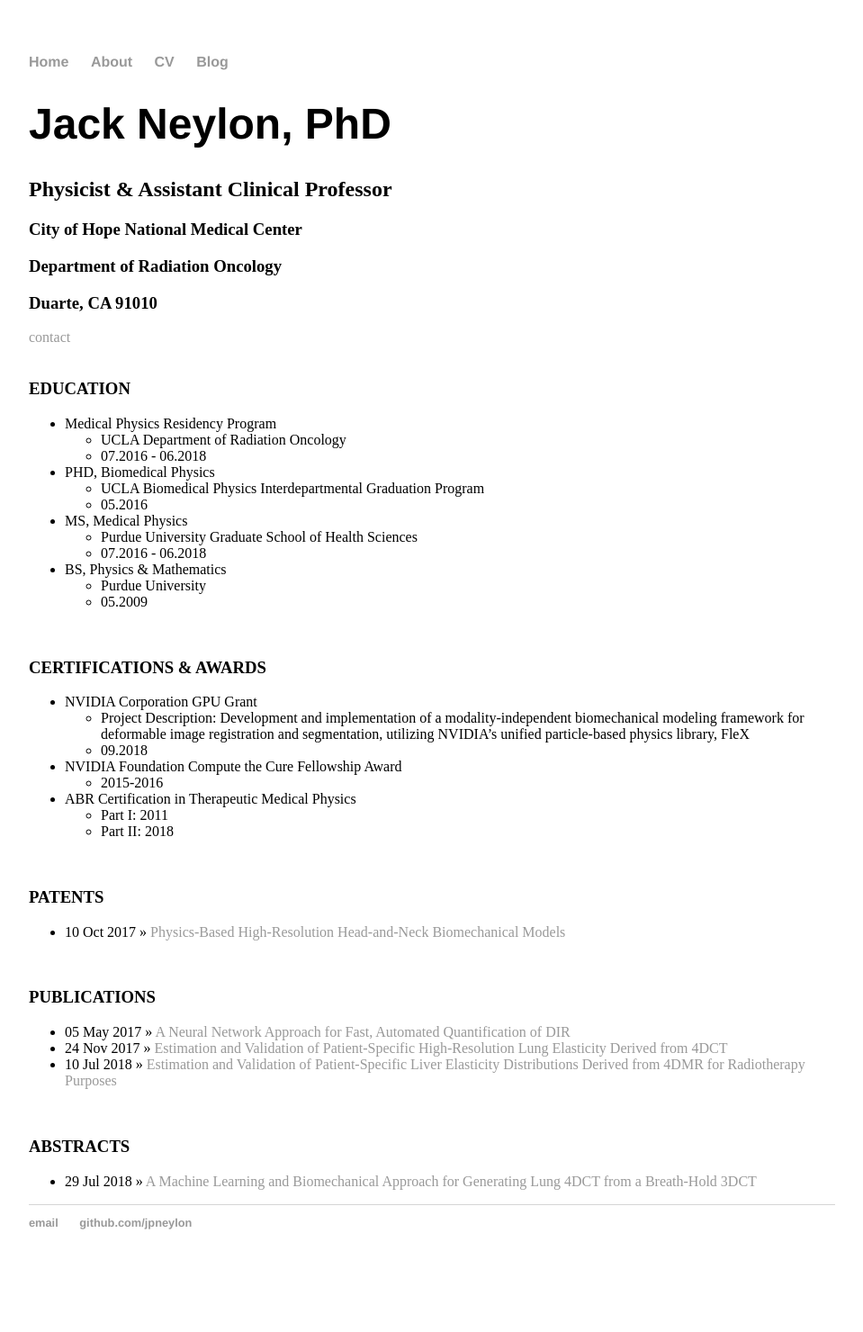
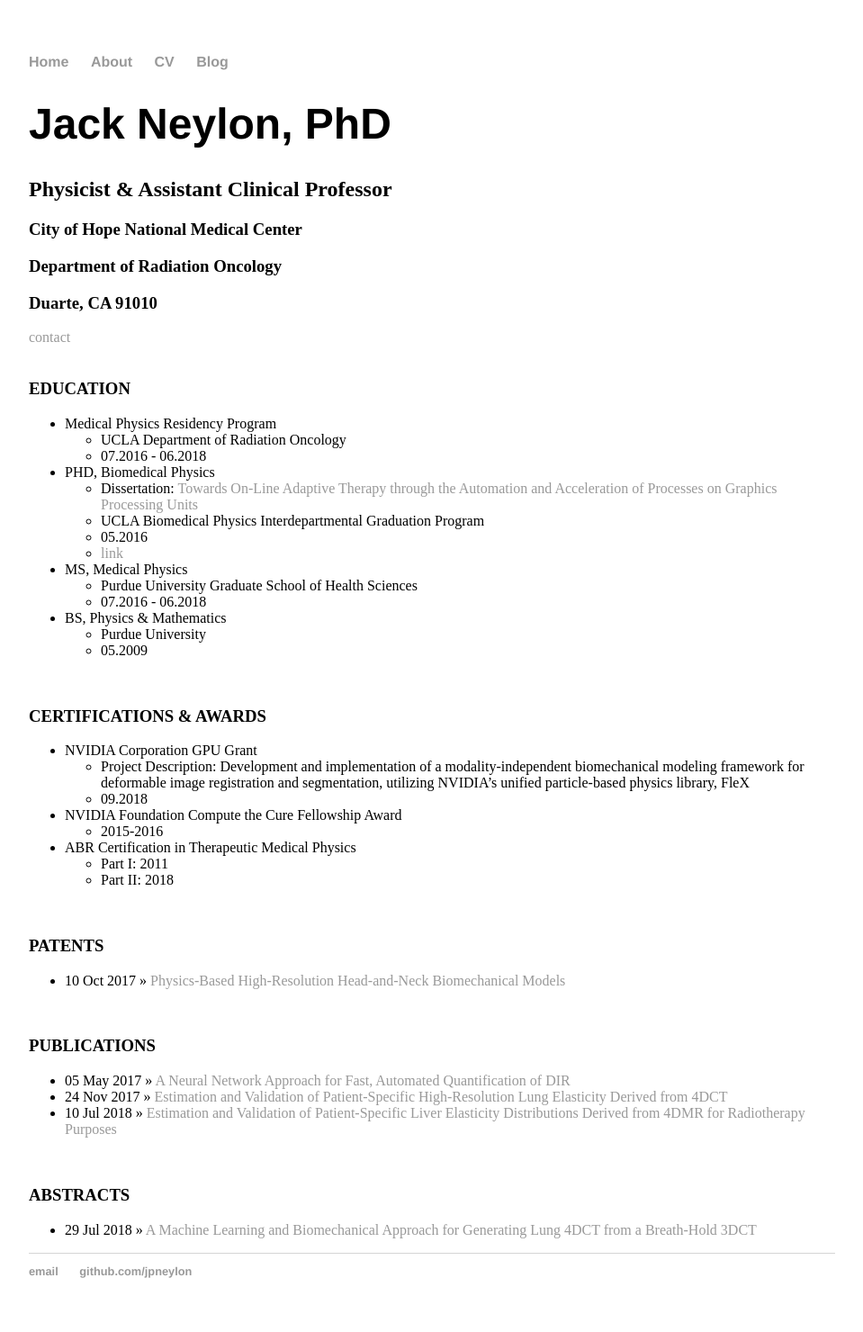
Before and after one commit to jpneylon/jpneylon.github.io, a Jekyll site: the page built from cv/index.html, in a window 1280 px wide. Shown: the whole page at 90% size, without its empty margins (160-1119 px from the left). Built offline with Jekyll 4.4.1, drawn with Linux system fonts in a browser that asks for light colours; before the commit the page ends 1426 px from its top, so only the background shows below that.

Commit message:
Update index.html

```diff
--- a/cv/index.html
+++ b/cv/index.html
@@ -23,8 +23,10 @@ title: Jack Neylon, PhD
 			</li>
 			<li>PHD, Biomedical Physics
 				<ul>
+					<li>Dissertation: <a href="/docs/dissertation.pdf">Towards On-Line Adaptive Therapy through the Automation and Acceleration of Processes on Graphics Processing Units</a></li>
 					<li>UCLA Biomedical Physics Interdepartmental Graduation Program</li>
 					<li>05.2016</li>
+					<li><a href="https://escholarship.org/uc/item/8fd2x7xt">link</a></li>
 				</ul>
 			</li>
 			<li>MS, Medical Physics
```
